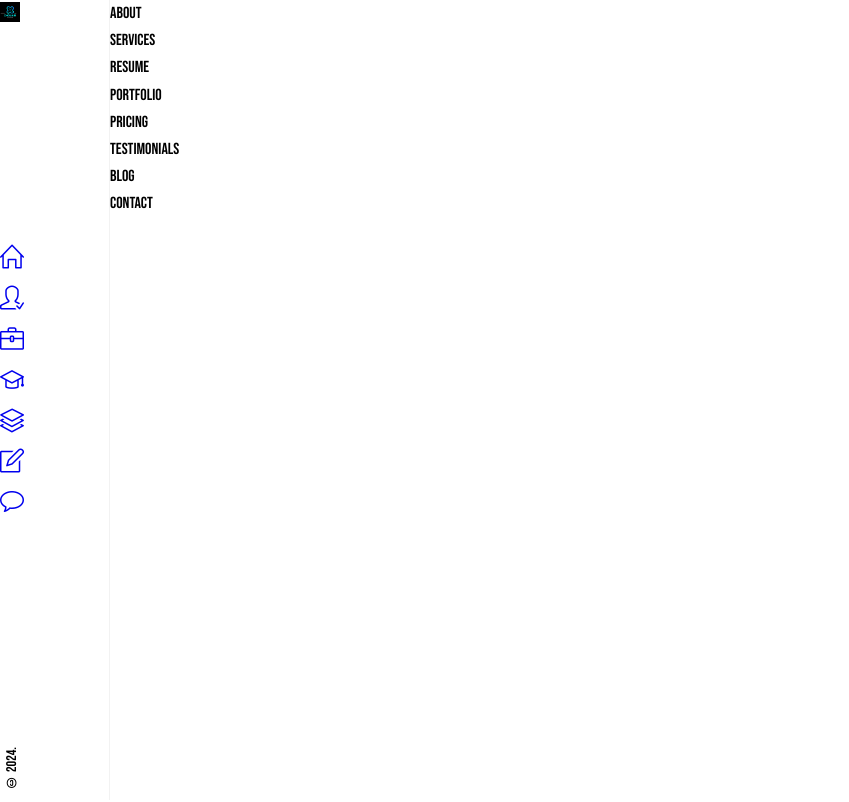
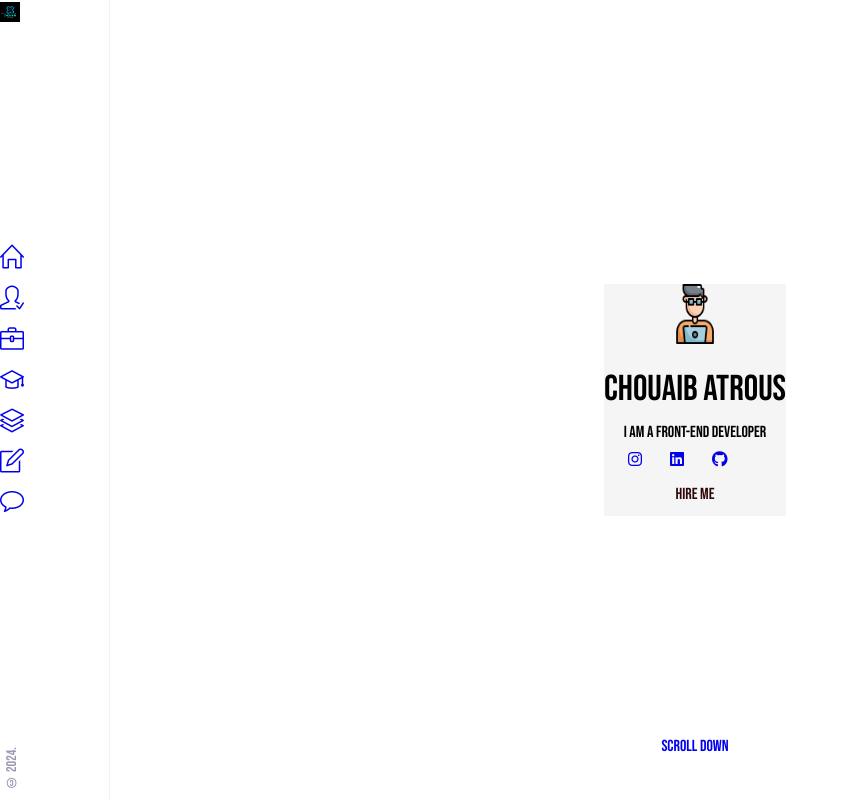
Before and after one commit to chouaib-at/Portfolio-3, a React (Create React App) app in the folder my-react-app/: page / in a window 1280 px wide. Shown: the top 802 px of the page, without its empty margins (0-849 px from the left). Built offline with nearby package versions, Linux system fonts and the light colour scheme.

Commit message:
fixing the body

```diff
--- /dev/null
+++ b/my-react-app/src/components/Home/HeaderSocials.jsx
@@ -0,0 +1,33 @@
+import React from "react";
+
+const HeaderSocials = () => {
+  return (
+    <div className="home__socials">
+      <a
+        href="https://www.instagram.com/chou_003/"
+        className="home__socials-link"
+        target="__bank"
+      >
+        <i class="fa-brands fa-instagram"></i>
+      </a>
+
+      <a
+        href="https://www.linkedin.com/in/atrous-chouaib/"
+        className="home__socials-link"
+        target="__bank"
+      >
+        <i class="fa-brands fa-linkedin"></i>
+      </a>
+
+      <a
+        href="https://github.com/chouaib-at"
+        className="home__socials-link"
+        target="__bank"
+      >
+        <i class="fa-brands fa-github"></i>
+      </a>
+    </div>
+  );
+};
+
+export default HeaderSocials;
--- a/my-react-app/src/components/Home/Home.css
+++ b/my-react-app/src/components/Home/Home.css
@@ -0,0 +1,46 @@
+.home__img {
+  height: 60px;
+  width: 50px;
+  margin-bottom: 1.5rem;
+}
+.home-container {
+  position: relative;
+  min-height: 100vh;
+  display: flex;
+  align-items: center;
+  justify-content: center;
+}
+.intro {
+  max-width: 540px;
+  background-color: whitesmoke;
+  text-align: center;
+}
+.home__name {
+  font-size: var(--h1-font-size);
+  font-weight: var(--font-bold);
+  margin-bottom: 0.5rem;
+}
+.home__socials {
+  display: flex;
+  column-gap: 1.75rem;
+  margin-left: 1.5rem;
+}
+.home__social-link {
+  color: var(--title-color);
+  font-size: 1.3rem;
+  transition: 1s;
+}
+.home__socials-link:hover {
+  color: hsl(43, 100%, 68%);
+}
+
+.scroll__down {
+  position: absolute;
+  bottom: 2.5rem;
+  left: 0;
+  width: 100%;
+}
+
+.home__scroll-name {
+  font-size: var (--small-font-size);
+}
--- a/my-react-app/src/components/Home/Home.jsx
+++ b/my-react-app/src/components/Home/Home.jsx
@@ -1,8 +1,24 @@
 import React from "react";
 import "./Home.css";
+import avatar from "../../assets/6284034.png";
+import HeaderSocials from "./HeaderSocials";
+import ScrollDown from "../Home/ScrollDown";
 
 const Home = () => {
-  return <div className="home"> </div>;
+  return (
+    <section className="home-container" id="home">
+      <div className="intro">
+        <img src={avatar} alt="avatar" className="home__img" />
+        <h1 className="home__name">Chouaib Atrous</h1>
+        <span className="home__education">I am a Front-End Developer</span>
+        <HeaderSocials />
+        <a href="#contact" className=" btn">
+          Hire Me
+        </a>
+        <ScrollDown />
+      </div>
+    </section>
+  );
 };
 
 export default Home;
--- /dev/null
+++ b/my-react-app/src/components/Home/ScrollDown.jsx
@@ -0,0 +1,16 @@
+import React from "react";
+
+const ScrollDown = () => {
+  return (
+    <div className="scroll__down">
+      <a href="#about" className="about mouse__wrapper">
+        <span className="home__scroll-name">Scroll Down</span>
+        <span className="mouse">
+          <span className="wheel"></span>
+        </span>
+      </a>
+    </div>
+  );
+};
+
+export default ScrollDown;
--- a/my-react-app/src/components/Sidebar/sidebar.css
+++ b/my-react-app/src/components/Sidebar/sidebar.css
@@ -22,13 +22,17 @@
   font-size: 1.5rem;
   color: var (--title-color);
   font-weight: var(--font-bold);
+  transition: 0.3s;
+}
+.nav__link:hover {
+  color: hsl(43, 100%, 68%);
 }
 .nav_logo {
   width: 20px;
   height: 20px;
 }
 .copyright {
-  color: hs1(245, 15%, 65%);
+  color: hsl(245, 15%, 65%);
   font-size: var(--small-font-size);
   transform: rotate(-180deg);
   writing-mode: vertical-lr;
--- a/my-react-app/src/index.css
+++ b/my-react-app/src/index.css
@@ -120,7 +120,7 @@ img {
   border-radius: 1.875rem;
   box-shadow: 0 0 1px rgb(0 0 0 / 0%);
   border: 1px solid transparent;
-  color: #fff;
+  color: #300a0a;
   display: inline-block;
   background-color: var(--first-color);
   font-weight: var (--font-bold);
```
Also changed, not shown: my-react-app/src/assets/6284034.png (added).
